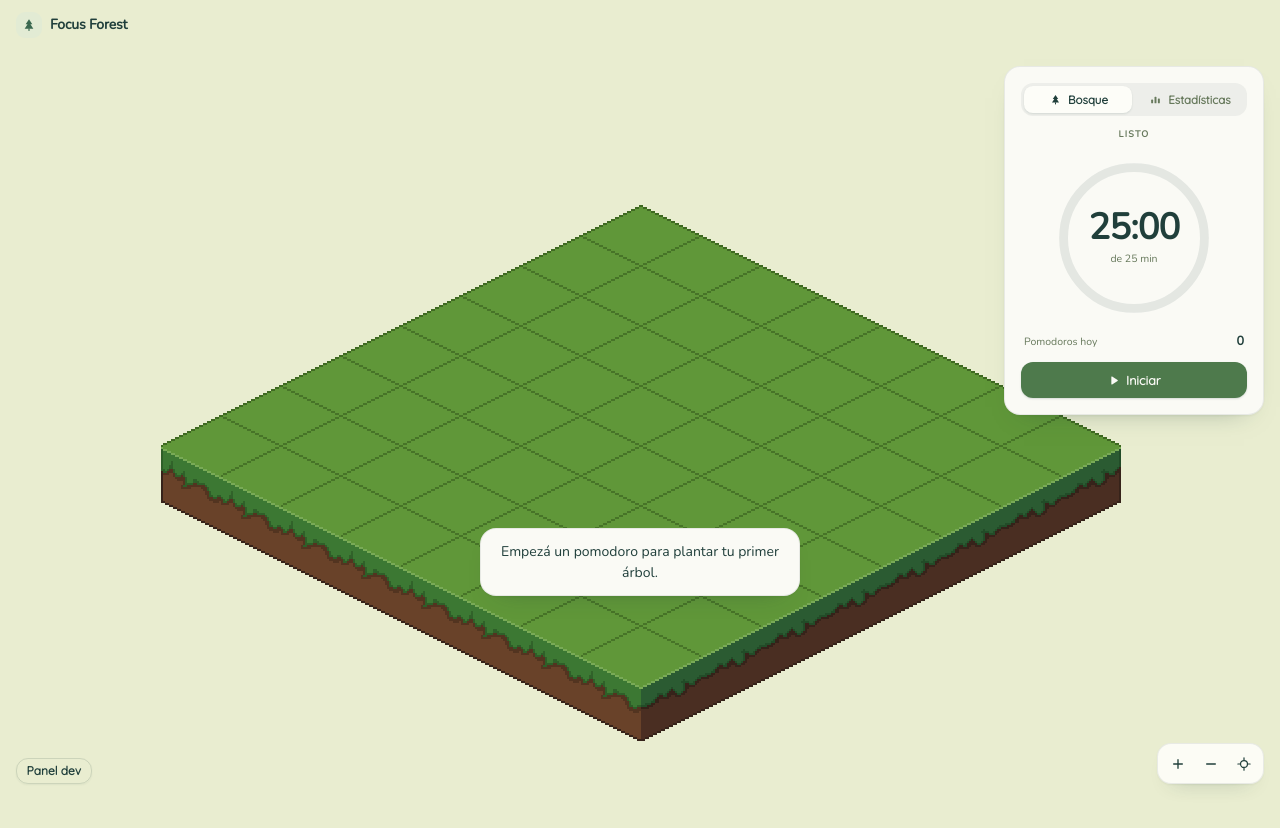
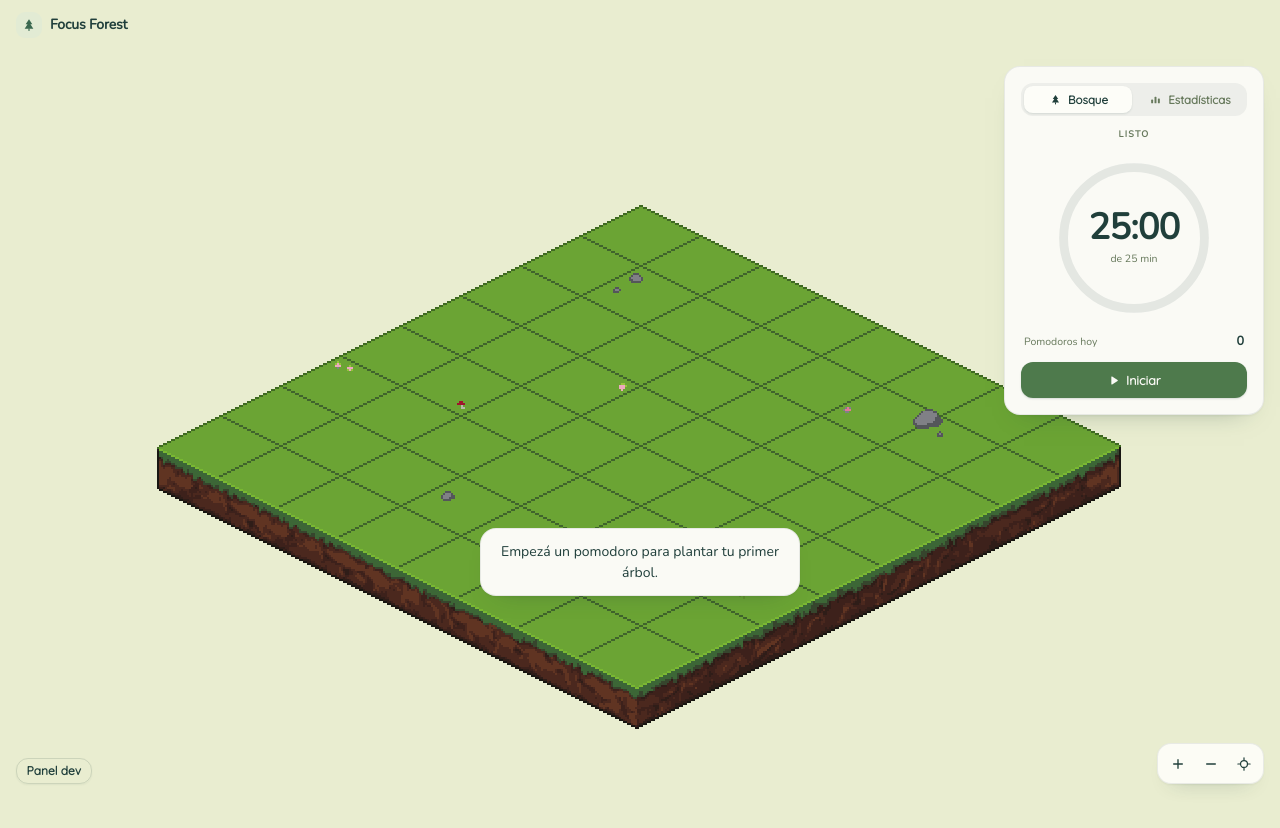
Before and after one commit to axelv29/focus-forest, a React (Vite) app: page / in a window 1280 px wide. Shown: the top 828 px of the page. Built offline with nearby package versions, Linux system fonts and the light colour scheme.

Commit message:
fix: adaptar render al nuevo tileset 8x8 (vértice y margen escalado)

```diff
--- a/src/components/GardenCanvas.tsx
+++ b/src/components/GardenCanvas.tsx
@@ -71,9 +71,10 @@ export function GardenCanvas({ trees, active, label }: GardenCanvasProps) {
   // escena. Así el zoom-out nunca pierde píxeles por muestreo.
   const minZoom = minPixelPerfectZoom(basePixelScale)
   const pixelScale = snapPixelScale(basePixelScale * zoom)
-  // 2 px extra: el tileset tiene su vértice en un medio píxel y, al redondear
-  // la traslación, el borde derecho quedaría cortado medio píxel.
-  const canvasWidth = Math.max(1, Math.round(SCENE_WIDTH * pixelScale) + 2)
+  // Margen horizontal escalado: el nuevo tileset tiene detalles de textura que
+  // sobresalen ~1,5 px a la izquierda del diamante; con un margen fijo de 2 px
+  // (no escalado) se recortaba al hacer zoom. Se escalan 4 px (2 por lado).
+  const canvasWidth = Math.max(1, Math.round((SCENE_WIDTH + 4) * pixelScale))
   const canvasHeight = Math.max(1, Math.round(SCENE_HEIGHT * pixelScale))
   const canvasCssWidth = canvasWidth / dpr
   const canvasCssHeight = canvasHeight / dpr
--- a/src/render/drawGarden.ts
+++ b/src/render/drawGarden.ts
@@ -40,8 +40,8 @@ const STAGE_SCALE: Record<TreeStage, number> = {
 }
 
 /** Vértice superior de `tileset8x8.png` dentro de la imagen. */
-const GROUND_SHEET_TOP_X = 252.5
-const GROUND_SHEET_TOP_Y = 2
+const GROUND_SHEET_TOP_X = 243.5
+const GROUND_SHEET_TOP_Y = 5
 
 export function drawGarden(ctx: CanvasRenderingContext2D, options: DrawGardenOptions): void {
   const pixelWidth = ctx.canvas.width
--- a/src/render/sprites.ts
+++ b/src/render/sprites.ts
@@ -21,7 +21,7 @@ export interface Atlas {
 export const SPRITES_ENABLED = true
 
 /** Suelo completo 8×8, a su tamaño nativo (sin escalar). */
-export const GROUND_TILE_URL = '/sprites/tileset8x8.png?v=3'
+export const GROUND_TILE_URL = '/sprites/tileset8x8.png?v=4'
 
 /** Nombre base de cada etapa viva; la versión marchita agrega `.withered`. */
 export const TREE_STAGE_FRAME_NAMES = {
```
Also changed, not shown: public/sprites/tileset8x8.png.
